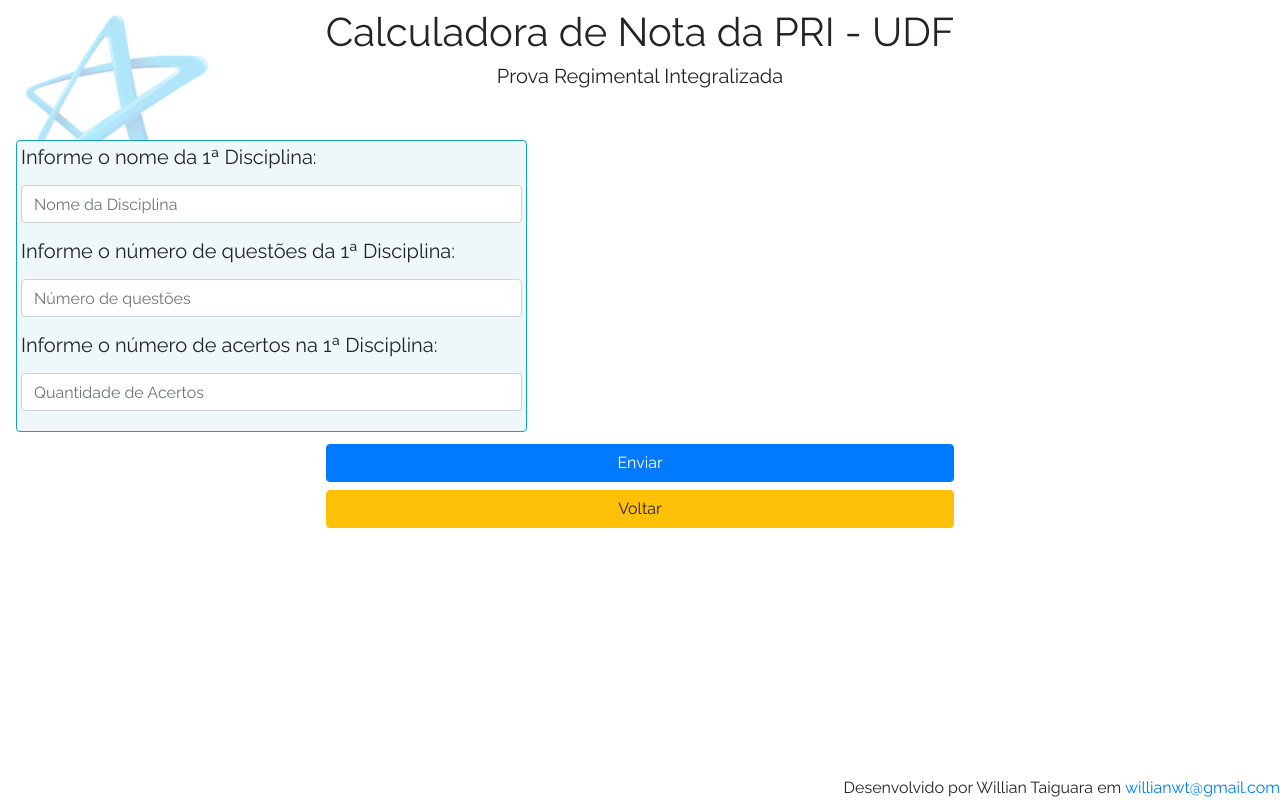
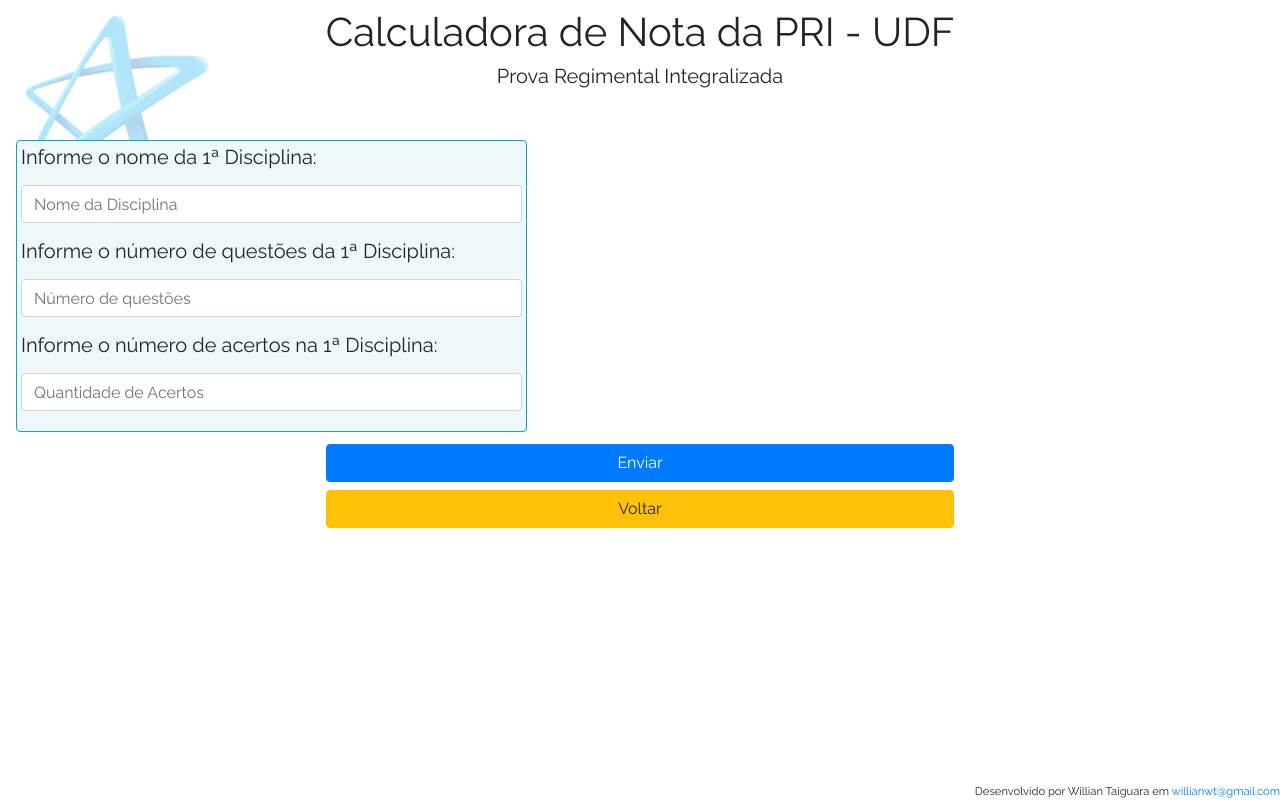
Before and after one commit to willianwt/calculadorapri, a PHP site: page /segundoPasso.php?qtdMaterias=1 in a window 1280 px wide. Run offline with PHP 8.4, Linux system fonts and the light colour scheme.

Commit message:
footer diminuido

```diff
--- a/index.php
+++ b/index.php
@@ -50,7 +50,7 @@
             </form>
         </div>
     </div>
-    <footer class="footer fixed-bottom text-right">
+    <footer class="footer fixed-bottom text-right" style="font-size: .7em">
         Desenvolvido por Willian Taiguara em <a href="mailto:willianwt@gmail.com">willianwt@gmail.com<a>
     </footer>
     <!-- Optional JavaScript -->
--- a/resultado.php
+++ b/resultado.php
@@ -79,7 +79,7 @@ for ($i = 1; $i <= $qtdMaterias; $i++){
             <a href="javascript:history.back()" class="btn btn-block btn-primary my-2 col-sm-6 mx-auto">Voltar</a>
         </div>
 
-    <footer class="footer fixed-bottom text-right">
+    <footer class="footer fixed-bottom text-right" style="font-size: .7em">
         Desenvolvido por Willian Taiguara em <a href="mailto:willianwt@gmail.com">willianwt@gmail.com<a>
     </footer>
 
--- a/segundoPasso.php
+++ b/segundoPasso.php
@@ -19,7 +19,7 @@ $qtdMaterias = $_GET['qtdMaterias'];
 
     <style>
         body,html {
-            height: 100%;
+            height: 98%;
             font-family: 'Raleway', sans-serif;
 
         }
@@ -67,7 +67,7 @@ $qtdMaterias = $_GET['qtdMaterias'];
             </div>
         </div>
     </div>
-    <footer class="footer fixed-bottom text-right">
+    <footer class="footer fixed-bottom text-right" style="font-size: .7em">
         Desenvolvido por Willian Taiguara em <a href="mailto:willianwt@gmail.com">willianwt@gmail.com<a>
     </footer>
 <!-- Optional JavaScript -->
```
